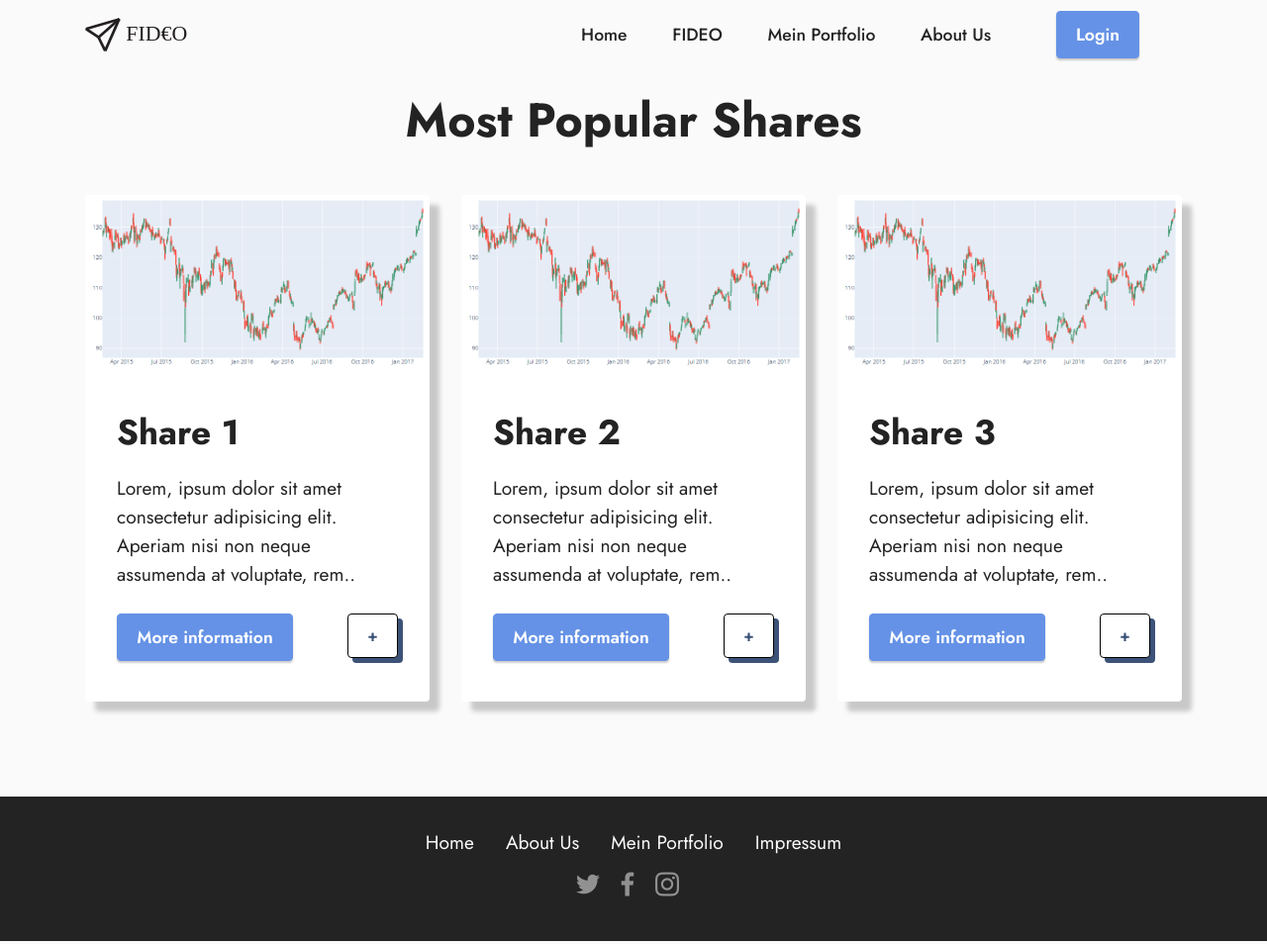
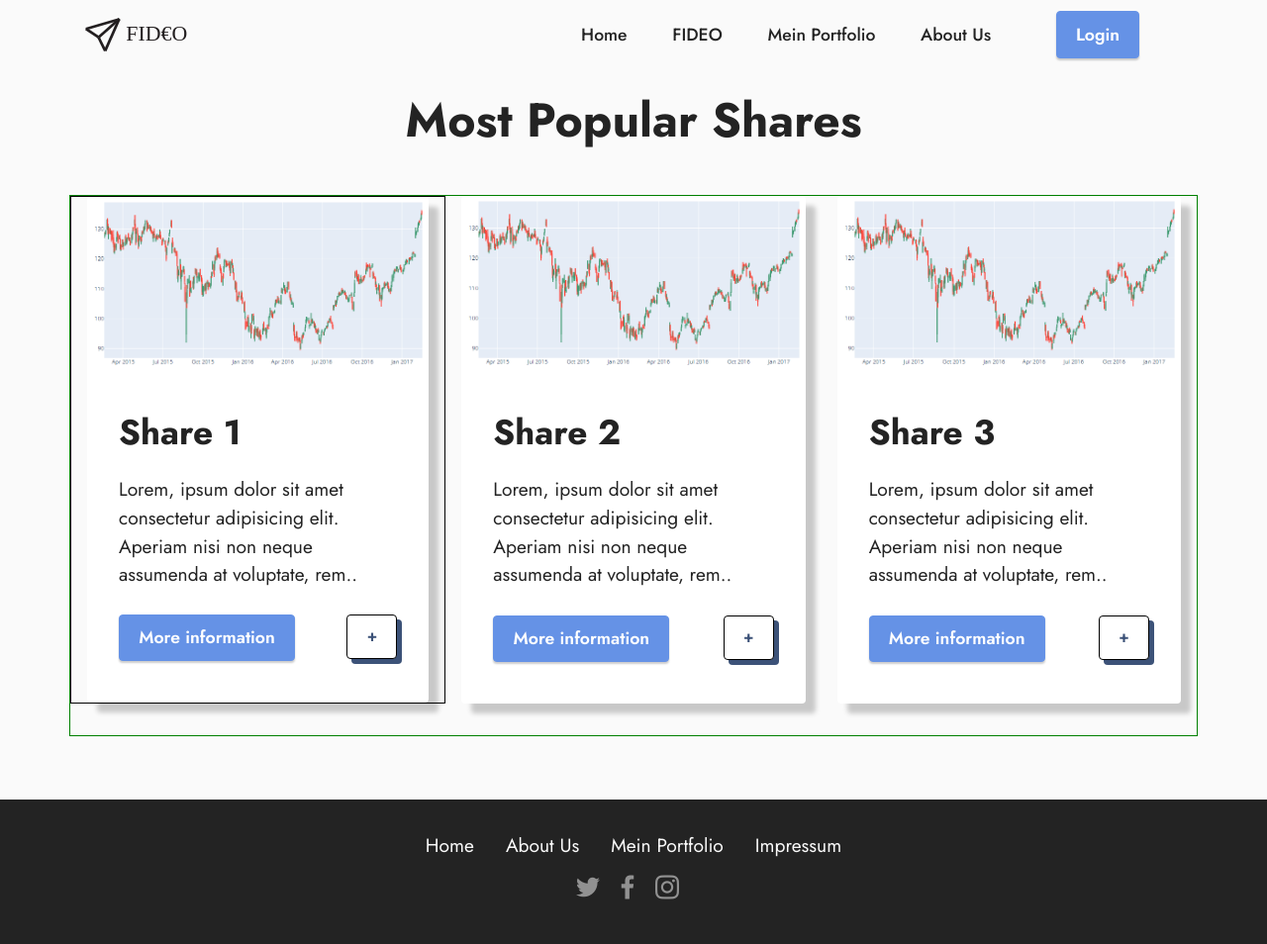
Before and after one commit to LWaetzig/Fallstudie, a Django app: page /fideo/ in a window 1280 px wide. Shown: the whole page at 99% size. Run offline with Django 4.2, Linux system fonts and the light colour scheme; some libraries are stand-ins or nearby versions.

Commit message:
feat(fideo.html): wip

```diff
--- a/fideo/templates/fideo.html
+++ b/fideo/templates/fideo.html
@@ -71,8 +71,8 @@
           <strong>Most Popular Shares</strong>
         </h4>
       </div>
-      <div class="row mt-4">
-        <div class="item features-image сol-12 col-md-6 col-lg-4">
+      <div class="row mt-4" style="border: 1px solid green;">
+        <div class="item features-image сol-12 col-md-6 col-lg-4" style="border: 1px solid black;">
           <div class="item-wrapper">
             <div class="item-img">
               <img src="../static/images/share.png" alt="#" />
```
